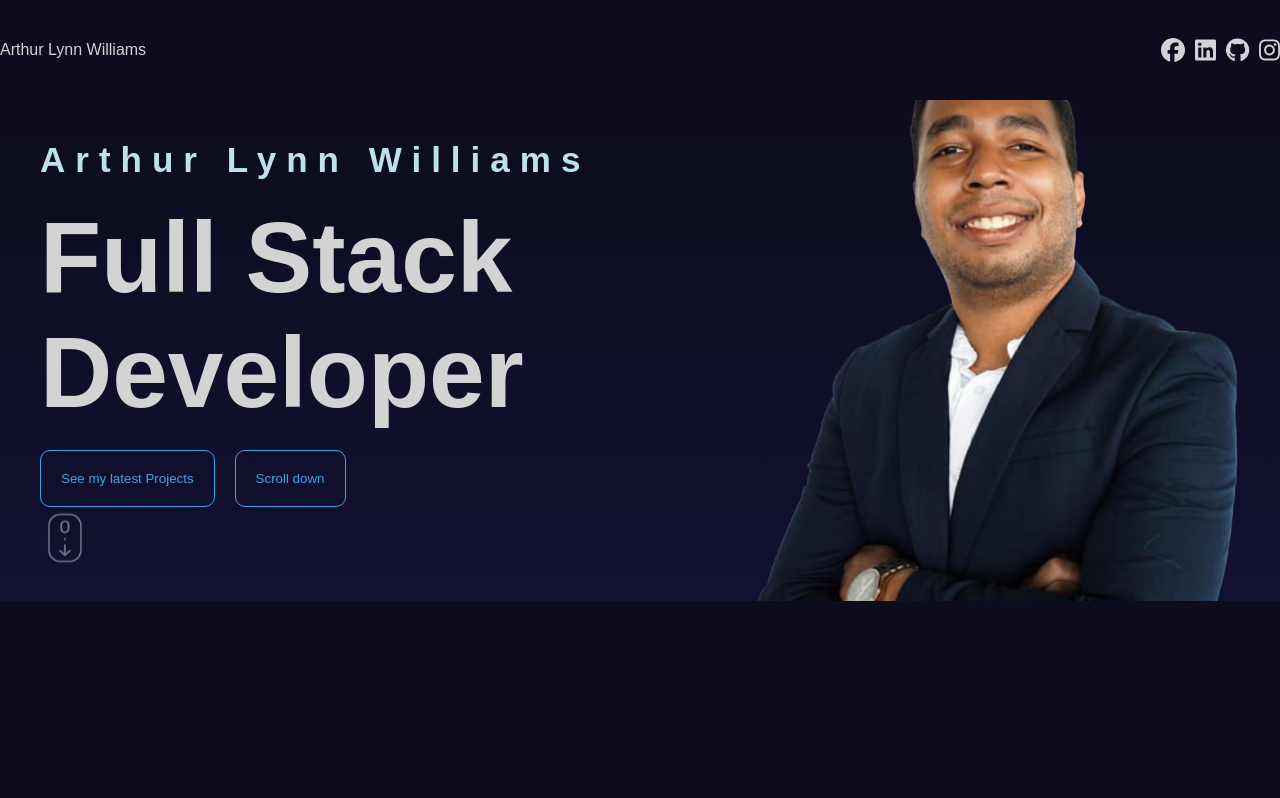
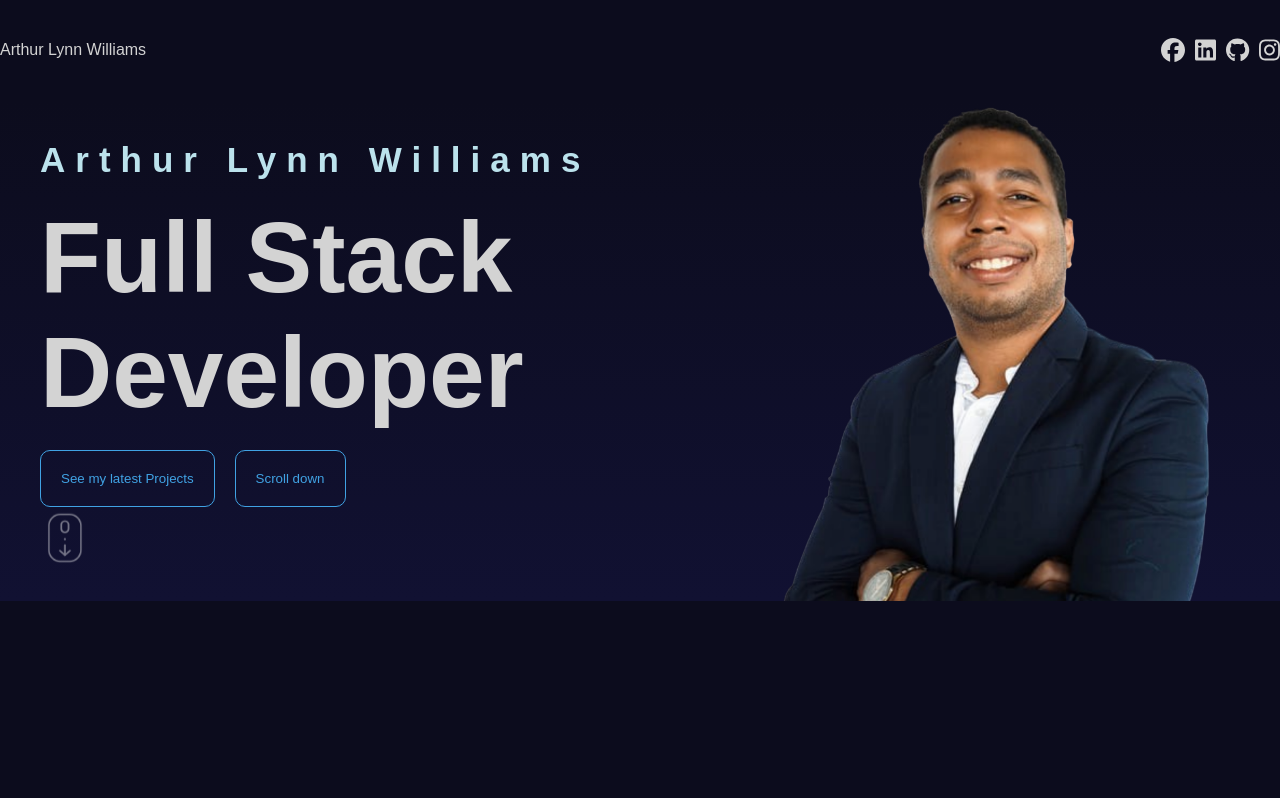
Before and after one commit to AL-Williams001/personal-portfolio, a React (Vite) app: page / in a window 1280 px wide. Shown: the top 798 px of the page. Built offline with nearby package versions, Linux system fonts and the light colour scheme.

Commit message:
made photo fit to all screens

```diff
--- a/src/components/hero/Hero.css
+++ b/src/components/hero/Hero.css
@@ -4,6 +4,7 @@
   background: linear-gradient(180deg, #0c0c1d, #111132);
   position: relative;
   padding: 20px; /* Add padding */
+  margin-bottom: 0; /* Remove bottom margin */
 }
 
 .hero .wrapper {
@@ -71,6 +72,7 @@
     top: 50%;
     transform: translateY(-68%);
     right: 0;
+    height: 850px;
   }
 }
 
```
